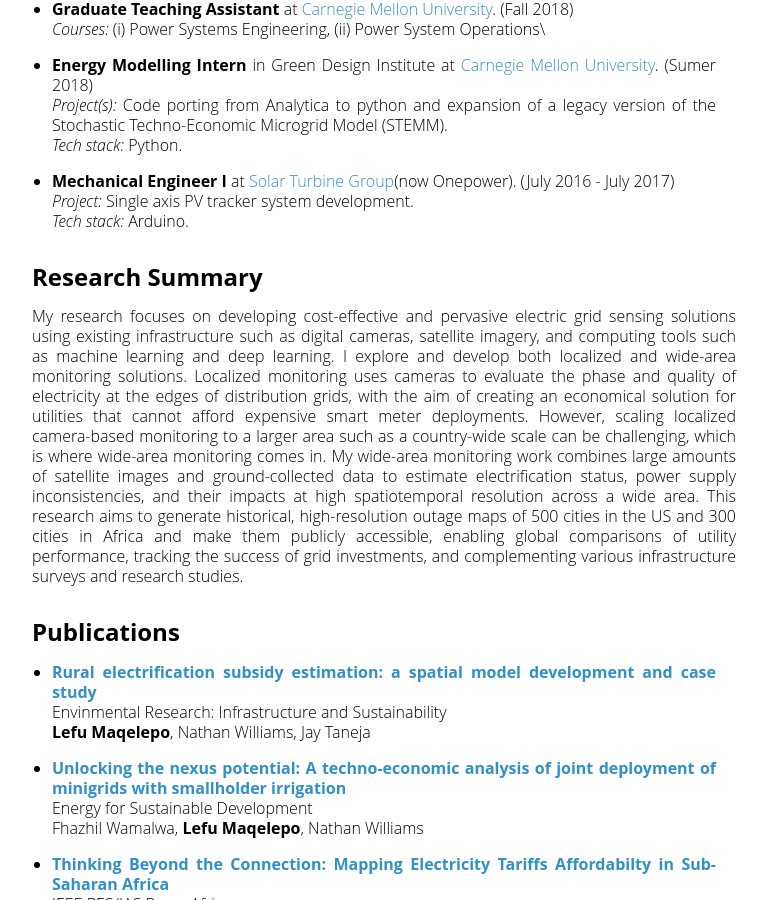
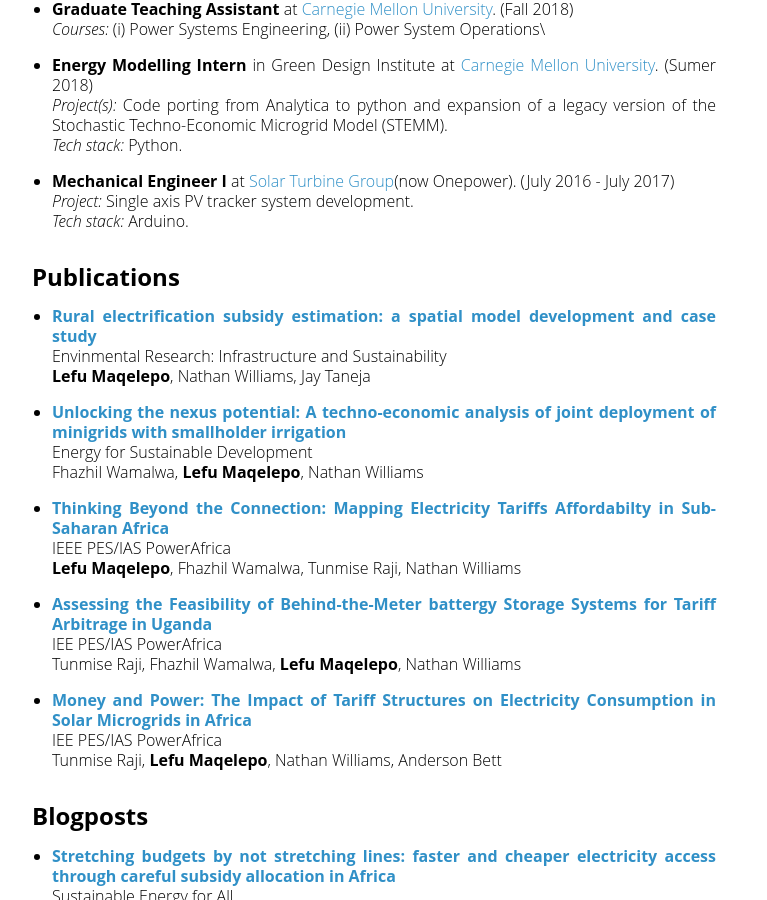
Before and after one commit to ljmaqele/ljmaqele.github.io, a Jekyll site: the page built from index.md, in a window 1280 px wide and 900 px high, scrolled down 1145 px. Shown: the whole window, without its empty margins (256-1023 px from the left). Built offline with Jekyll 4.4.1, drawn with Linux system fonts in a browser that asks for light colours; our own code applies the rules of GitHub Pages for plain Markdown files.

Commit message:
Update index.md

```diff
--- a/index.md
+++ b/index.md
@@ -41,14 +41,6 @@
 
 ---
 
-## Research Summary
-
-My research focuses on developing cost-effective and pervasive electric grid sensing solutions using existing infrastructure such as digital cameras, satellite imagery, and computing tools such as machine learning and deep learning. I explore and develop both localized and wide-area monitoring solutions. Localized monitoring uses cameras to evaluate the phase and quality of electricity at the edges of distribution grids, with the aim of creating an economical solution for utilities that cannot afford expensive smart meter deployments. However, scaling localized camera-based monitoring to a larger area such as a country-wide scale can be challenging, which is where wide-area monitoring comes in. My wide-area monitoring work combines large amounts of satellite images and ground-collected data to estimate electrification status, power supply inconsistencies, and their impacts at high spatiotemporal resolution across a wide area. This research aims to generate historical, high-resolution outage maps of 500 cities in the US and 300 cities in Africa and make them publicly accessible, enabling global comparisons of utility performance, tracking the success of grid investments, and complementing various infrastructure surveys and research studies.
-
-<!-- Collaborators: Atlas AI, Columbia University, Colorado School of Mines, LBNL, NREL, UC Berkeley  -->
-
----
-
 ## Publications
 
 * [**Rural electrification subsidy estimation: a spatial model development and case study**](https://iopscience.iop.org/article/10.1088/2634-4505/ac9711)\\
```
